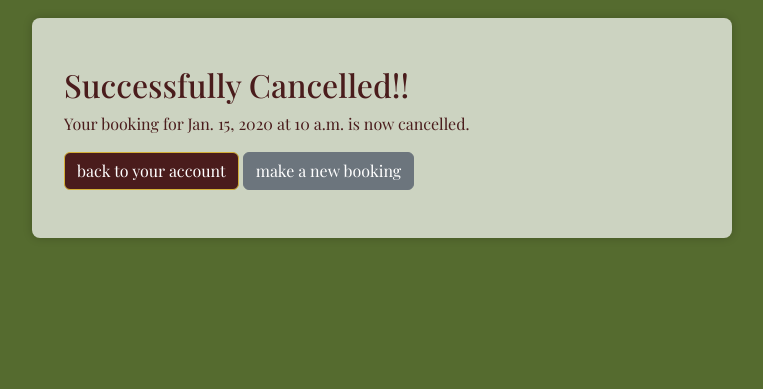
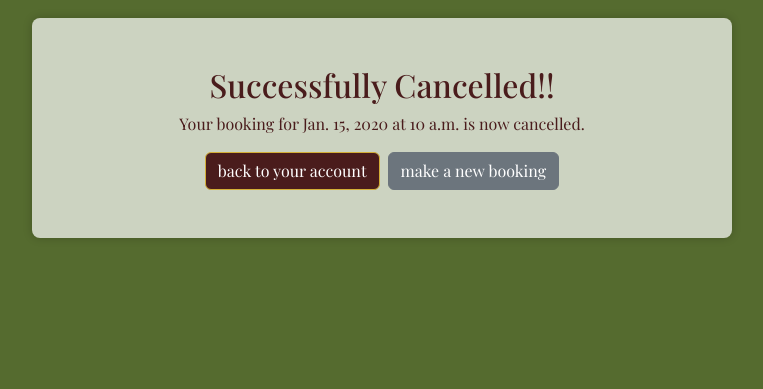
Before and after one commit to jessi25924/risto_deliz, a Django app: template booking_table/templates/booking_table/cancel_success.html in a window 1280 px wide. Shown: the part 62-451 px from the top of the page, without its empty margins (258-1021 px from the left). Run offline with Django 4.2, Linux system fonts and the light colour scheme; the template is opened without the code that fills it: values that come from a table or form of the project are taken from there, others are empty; tables that the repository leaves empty hold one stand-in row (values such as "Sample post"); some libraries are stand-ins or nearby versions; some web fonts are replaced.

Commit message:
Refine style

```diff
--- a/booking_table/templates/booking_table/cancel_success.html
+++ b/booking_table/templates/booking_table/cancel_success.html
@@ -2,10 +2,13 @@
 
 {% block title%}Booking Cancelled{% endblock %}
 {% block content %}
-  <div class="page-wrapper dashboard-wrapper py-5">
+  <div class="page-wrapper dashboard-wrapper text-center py-5">
     <h2>Successfully Cancelled!!</h2>
     <p>Your booking for {{ booking.date}} at {{ booking.time}} is now cancelled.</p>
-    <a href="{% url 'dashboard' %}" class="btn btn-primary">back to your account</a>
-    <a href="{% url 'book_table' %}" class="btn btn-secondary">make a new booking</a>
+
+    <div class="d-grid gap-2 d-md-flex justify-content-center">
+      <a href="{% url 'dashboard' %}" class="btn btn-primary">back to your account</a>
+      <a href="{% url 'book_table' %}" class="btn btn-secondary">make a new booking</a>
+    </div>
   </div>
 {% endblock %}
```
